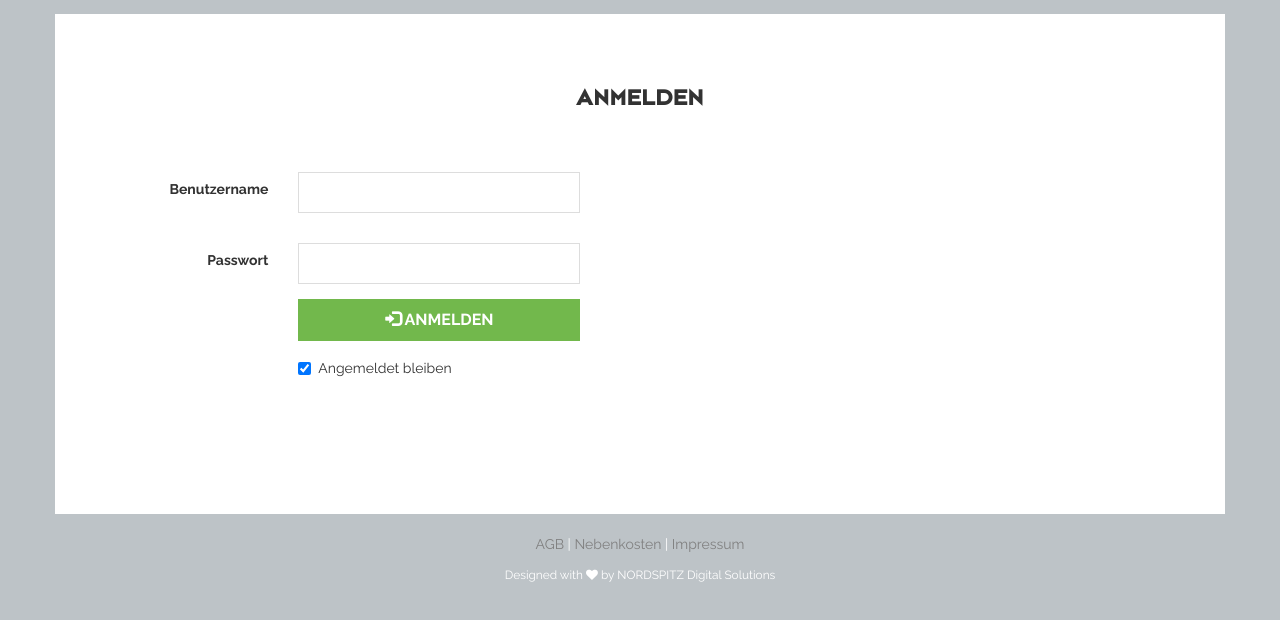
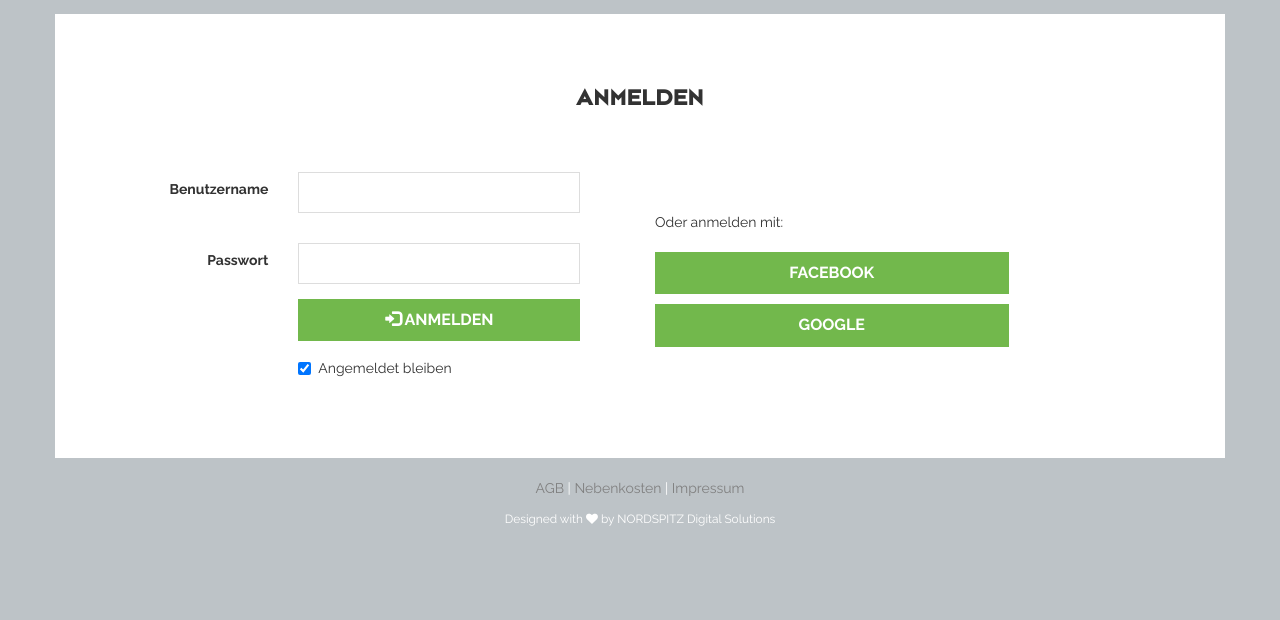
Before and after one commit to lukasrplus/projektas2, a plain HTML site: page login.html in a window 1280 px wide. Shown: the part 166-786 px from the top of the page. Drawn offline with nearby package versions, Linux system fonts and the light colour scheme.

Commit message:
Created the login page

```diff
--- a/css/masterstyles.css
+++ b/css/masterstyles.css
@@ -190,7 +190,7 @@ body {
 .login_row {
   background-color: white;
   margin-top: 180px;
-  height: 500px;
+/*  height: 500px;*/
   padding: 50px;
 }
 
--- a/login.html
+++ b/login.html
@@ -153,7 +153,15 @@
                         </div>
 
         </div>
-        <div class="col-sm-6 login_right"></div>
+        <div class="col-sm-6 login_right">
+
+          <p style="margin-top: 40px">Oder anmelden mit:</p>
+          <a href="" class="btn btn-primary" style="margin-top: 10px; width: 70%">FACEBOOK</a>
+          <a href="" class="btn btn-primary" style="margin-top: 10px; width: 70%">GOOGLE</a>
+
+
+
+        </div>
       </div>
     </div>
 
```
